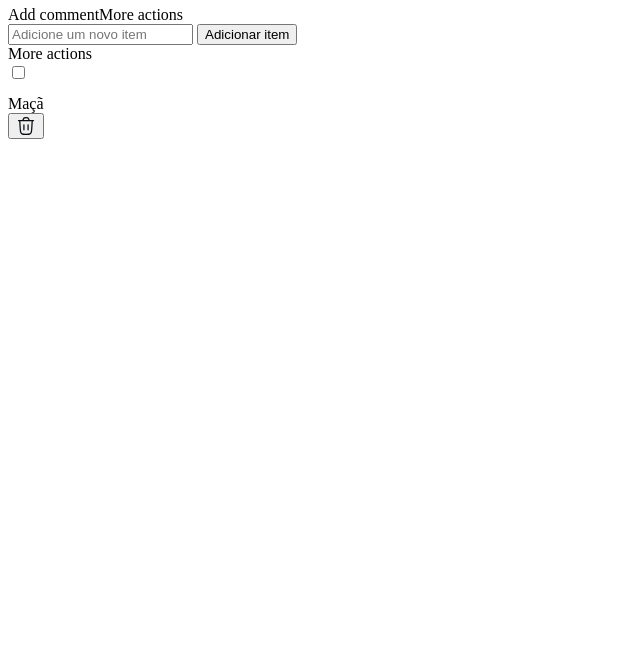
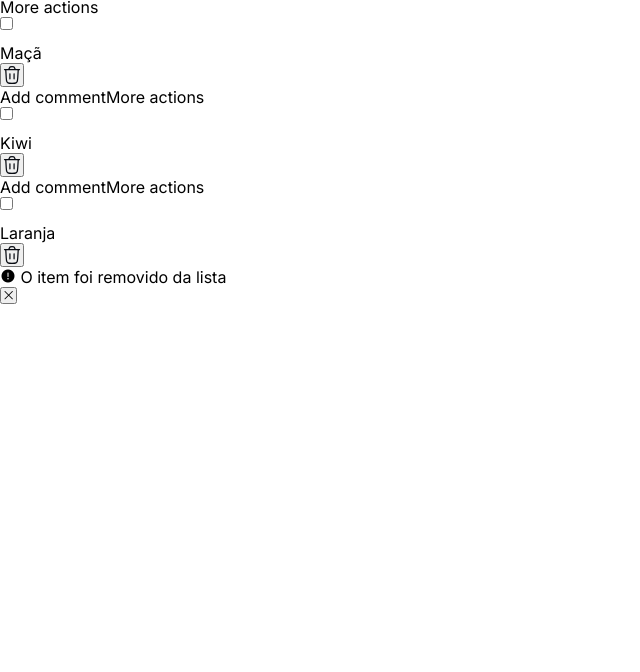
Before and after one commit to beavalentina12b/ProjetoQuicklist, a plain HTML site: page index.html in a window 1280 px wide. Shown: the part 128-800 px from the top of the page, without its empty margins (0-640 px from the left). Drawn offline with nearby package versions, Linux system fonts and the light colour scheme.

Commit message:
add de fonte no projeto

```diff
--- a/index.html
+++ b/index.html
@@ -12,6 +12,10 @@
     type="text/css"
     href="https://cdn.jsdelivr.net/npm/@phosphor-icons/web@2.1.1/src/fill/style.css"
   />
+  <link rel="preconnect" href="https://fonts.googleapis.com">
+<link rel="preconnect" href="https://fonts.gstatic.com" crossorigin>
+<link href="https://fonts.googleapis.com/css2?family=Inter:ital,opsz,wght@0,14..32,100..900;1,14..32,100..900&display=swap" rel="stylesheet">
+  <link rel="stylesheet" href="style.css">
     <title>Quicklist</title>
 </head>
 <body>
@@ -40,7 +44,46 @@
                 </div>
                 <button><img src="./assets/trash-icon.svg" alt="trash-icon"></button>
             </div>
+                 <div class="item">Add commentMore actions
+                <div>
+                </div>
+                <div class="item">
+                <div>
+                    <input type="checkbox" name="list" id="item1">
+                    <div class="custom-checkbox">
+                        <img src="./assets/checked.svg" alt="checked">
+                    </div>
+                    <label for="item2">Kiwi</label>
+                </div>
+                <button><img src="./assets/trash-icon.svg" alt="trash-icon"></button>
+            </div>
+                 <div class="item">Add commentMore actions
+                <div>
+                </div><div class="item">
+                <div>
+                    <input type="checkbox" name="list" id="item1">
+                    <div class="custom-checkbox">
+                        <img src="./assets/checked.svg" alt="checked">
+                    </div>
+                    <label for="item3">Laranja</label>
+                </div>
+                <button><img src="./assets/trash-icon.svg" alt="trash-icon"></button>
+            </div>
+                 <div class="item">
+                <div>
+                </div>
+
         </section>
+
+        <div class="warning">
+            <div>
+                <i class="ph ph-warning-circle ph-fill"></i>
+                <span>O item foi removido da lista</span>
+            </div>
+            <button>
+                <i class="ph ph-x"></i>
+            </button>
+        </div>
     </main>
 </body>
 </html>
--- a/style.css
+++ b/style.css
@@ -0,0 +1,6 @@
+*{
+ margin: 0;
+ padding: 0;
+ box-sizing: border-box;
+ font-family: "inter",sans-serif;
+}
```
